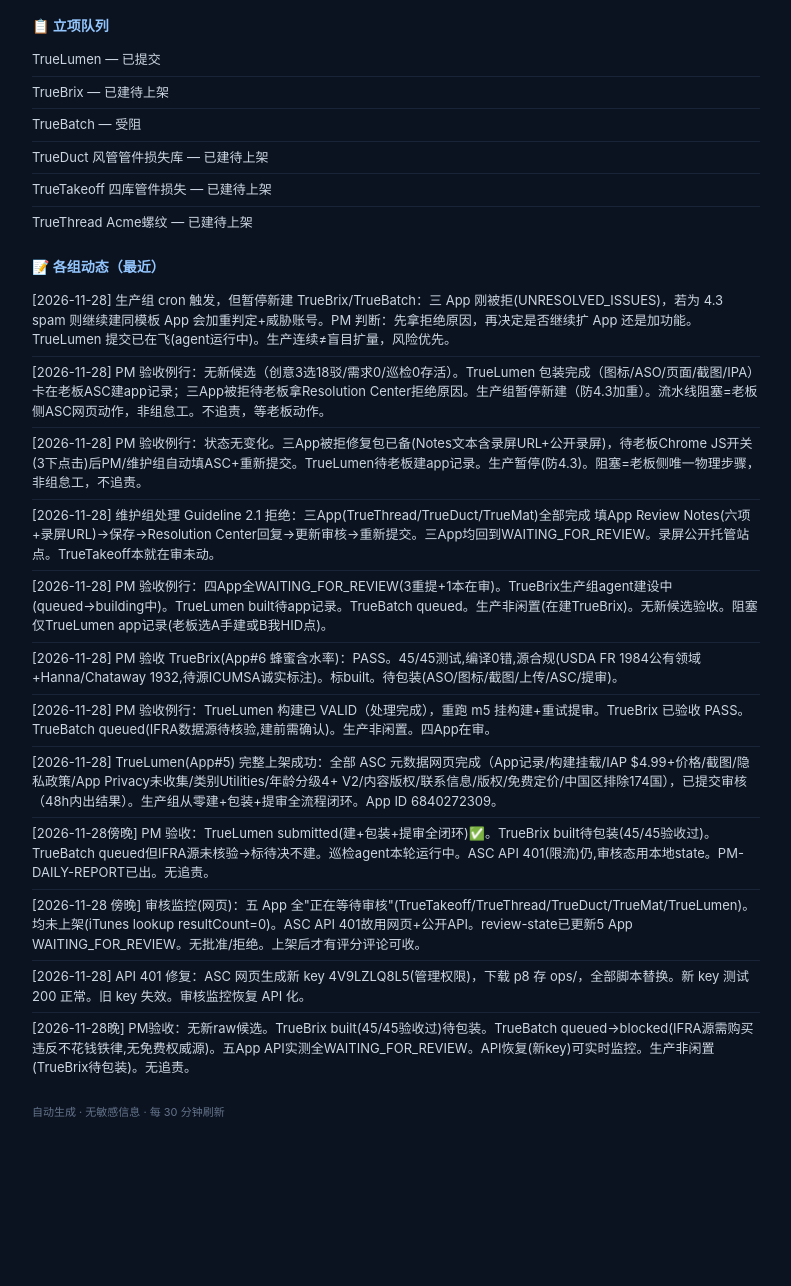
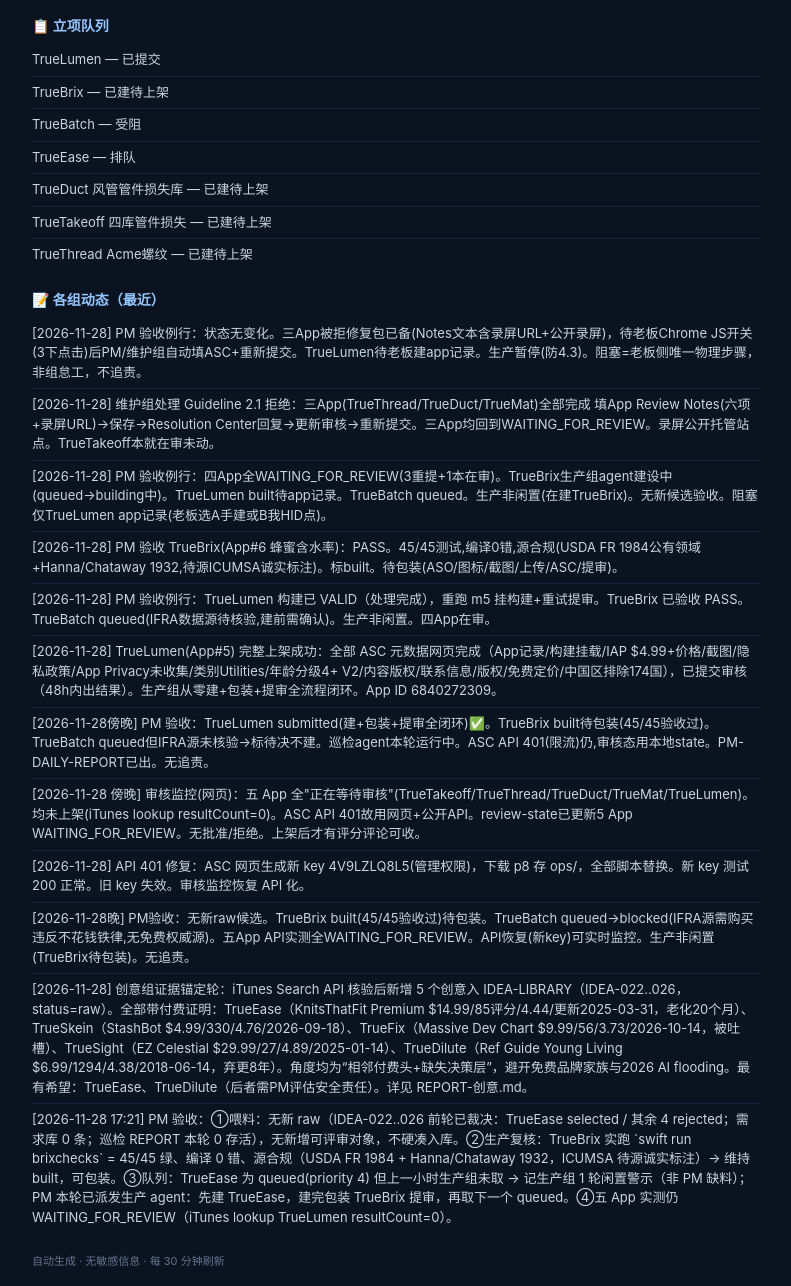
Before and after one commit to renshihao888/studio-site, a plain HTML site: page ops-status-k7m2/index.html in a window 1280 px wide. Shown: the part 542-1828 px from the top of the page, without its empty margins (244-1035 px from the left). Before the commit the page ends 1678 px from the top, so only its background shows below. Drawn offline with Linux system fonts and the light colour scheme.

Commit message:
dashboard update 2026-11-28 17:22

```diff
--- a/ops-status-k7m2/index.html
+++ b/ops-status-k7m2/index.html
@@ -23,7 +23,7 @@ li:last-child{border:0}
 .foot{color:#64748b;font-size:11px;margin-top:20px}
 </style></head><body>
 <h1>🏭 App Studio 状态</h1>
-<div class="sub">更新于 2026-11-28 17:06 · 手机刷新即最新</div>
+<div class="sub">更新于 2026-11-28 17:22 · 手机刷新即最新</div>
 
 <div class="grid">
 <div class="card"><div class="nm">TrueTakeoff</div><div class="st">审核中</div></div>
@@ -43,12 +43,10 @@ li:last-child{border:0}
 </div>
 
 <h2>📋 立项队列</h2>
-<ul><li>TrueLumen — 已提交</li><li>TrueBrix — 已建待上架</li><li>TrueBatch — 受阻</li><li>TrueDuct 风管管件损失库 — 已建待上架</li><li>TrueTakeoff 四库管件损失 — 已建待上架</li><li>TrueThread Acme螺纹 — 已建待上架</li></ul>
+<ul><li>TrueLumen — 已提交</li><li>TrueBrix — 已建待上架</li><li>TrueBatch — 受阻</li><li>TrueEase — 排队</li><li>TrueDuct 风管管件损失库 — 已建待上架</li><li>TrueTakeoff 四库管件损失 — 已建待上架</li><li>TrueThread Acme螺纹 — 已建待上架</li></ul>
 
 <h2>📝 各组动态（最近）</h2>
-<ul><li>[2026-11-28] 生产组 cron 触发，但暂停新建 TrueBrix/TrueBatch：三 App 刚被拒(UNRESOLVED_ISSUES)，若为 4.3 spam 则继续建同模板 App 会加重判定+威胁账号。PM 判断：先拿拒绝原因，再决定是否继续扩 App 还是加功能。TrueLumen 提交已在飞(agent运行中)。生产连续≠盲目扩量，风险优先。</li>
-<li>[2026-11-28] PM 验收例行：无新候选（创意3选18驳/需求0/巡检0存活）。TrueLumen 包装完成（图标/ASO/页面/截图/IPA）卡在老板ASC建app记录；三App被拒待老板拿Resolution Center拒绝原因。生产组暂停新建（防4.3加重）。流水线阻塞=老板侧ASC网页动作，非组怠工。不追责，等老板动作。</li>
-<li>[2026-11-28] PM 验收例行：状态无变化。三App被拒修复包已备(Notes文本含录屏URL+公开录屏)，待老板Chrome JS开关(3下点击)后PM/维护组自动填ASC+重新提交。TrueLumen待老板建app记录。生产暂停(防4.3)。阻塞=老板侧唯一物理步骤，非组怠工，不追责。</li>
+<ul><li>[2026-11-28] PM 验收例行：状态无变化。三App被拒修复包已备(Notes文本含录屏URL+公开录屏)，待老板Chrome JS开关(3下点击)后PM/维护组自动填ASC+重新提交。TrueLumen待老板建app记录。生产暂停(防4.3)。阻塞=老板侧唯一物理步骤，非组怠工，不追责。</li>
 <li>[2026-11-28] 维护组处理 Guideline 2.1 拒绝：三App(TrueThread/TrueDuct/TrueMat)全部完成 填App Review Notes(六项+录屏URL)→保存→Resolution Center回复→更新审核→重新提交。三App均回到WAITING_FOR_REVIEW。录屏公开托管站点。TrueTakeoff本就在审未动。</li>
 <li>[2026-11-28] PM 验收例行：四App全WAITING_FOR_REVIEW(3重提+1本在审)。TrueBrix生产组agent建设中(queued→building中)。TrueLumen built待app记录。TrueBatch queued。生产非闲置(在建TrueBrix)。无新候选验收。阻塞仅TrueLumen app记录(老板选A手建或B我HID点)。</li>
 <li>[2026-11-28] PM 验收 TrueBrix(App#6 蜂蜜含水率)：PASS。45/45测试,编译0错,源合规(USDA FR 1984公有领域+Hanna/Chataway 1932,待源ICUMSA诚实标注)。标built。待包装(ASO/图标/截图/上传/ASC/提审)。</li>
@@ -57,7 +55,9 @@ li:last-child{border:0}
 <li>[2026-11-28傍晚] PM 验收：TrueLumen submitted(建+包装+提审全闭环)✅。TrueBrix built待包装(45/45验收过)。TrueBatch queued但IFRA源未核验→标待决不建。巡检agent本轮运行中。ASC API 401(限流)仍,审核态用本地state。PM-DAILY-REPORT已出。无追责。</li>
 <li>[2026-11-28 傍晚] 审核监控(网页)：五 App 全&quot;正在等待审核&quot;(TrueTakeoff/TrueThread/TrueDuct/TrueMat/TrueLumen)。均未上架(iTunes lookup resultCount=0)。ASC API 401故用网页+公开API。review-state已更新5 App WAITING_FOR_REVIEW。无批准/拒绝。上架后才有评分评论可收。</li>
 <li>[2026-11-28] API 401 修复：ASC 网页生成新 key 4V9LZLQ8L5(管理权限)，下载 p8 存 ops/，全部脚本替换。新 key 测试 200 正常。旧 key 失效。审核监控恢复 API 化。</li>
-<li>[2026-11-28晚] PM验收：无新raw候选。TrueBrix built(45/45验收过)待包装。TrueBatch queued→blocked(IFRA源需购买违反不花钱铁律,无免费权威源)。五App API实测全WAITING_FOR_REVIEW。API恢复(新key)可实时监控。生产非闲置(TrueBrix待包装)。无追责。</li></ul>
+<li>[2026-11-28晚] PM验收：无新raw候选。TrueBrix built(45/45验收过)待包装。TrueBatch queued→blocked(IFRA源需购买违反不花钱铁律,无免费权威源)。五App API实测全WAITING_FOR_REVIEW。API恢复(新key)可实时监控。生产非闲置(TrueBrix待包装)。无追责。</li>
+<li>[2026-11-28] 创意组证据锚定轮：iTunes Search API 核验后新增 5 个创意入 IDEA-LIBRARY（IDEA-022..026，status=raw）。全部带付费证明：TrueEase（KnitsThatFit Premium $14.99/85评分/4.44/更新2025-03-31，老化20个月）、TrueSkein（StashBot $4.99/330/4.76/2026-09-18）、TrueFix（Massive Dev Chart $9.99/56/3.73/2026-10-14，被吐槽）、TrueSight（EZ Celestial $29.99/27/4.89/2025-01-14）、TrueDilute（Ref Guide Young Living $6.99/1294/4.38/2018-06-14，弃更8年）。角度均为“相邻付费头+缺失决策层”，避开免费品牌家族与2026 AI flooding。最有希望：TrueEase、TrueDilute（后者需PM评估安全责任）。详见 REPORT-创意.md。</li>
+<li>[2026-11-28 17:21] PM 验收：①喂料：无新 raw（IDEA-022..026 前轮已裁决：TrueEase selected / 其余 4 rejected；需求库 0 条；巡检 REPORT 本轮 0 存活），无新增可评审对象，不硬凑入库。②生产复核：TrueBrix 实跑 `swift run brixchecks` = 45/45 绿、编译 0 错、源合规（USDA FR 1984 + Hanna/Chataway 1932，ICUMSA 待源诚实标注）→ 维持 built，可包装。③队列：TrueEase 为 queued(priority 4) 但上一小时生产组未取 → 记生产组 1 轮闲置警示（非 PM 缺料）；PM 本轮已派发生产 agent：先建 TrueEase，建完包装 TrueBrix 提审，再取下一个 queued。④五 App 实测仍 WAITING_FOR_REVIEW（iTunes lookup TrueLumen resultCount=0）。</li></ul>
 
 <div class="foot">自动生成 · 无敏感信息 · 每 30 分钟刷新</div>
 </body></html>
```
